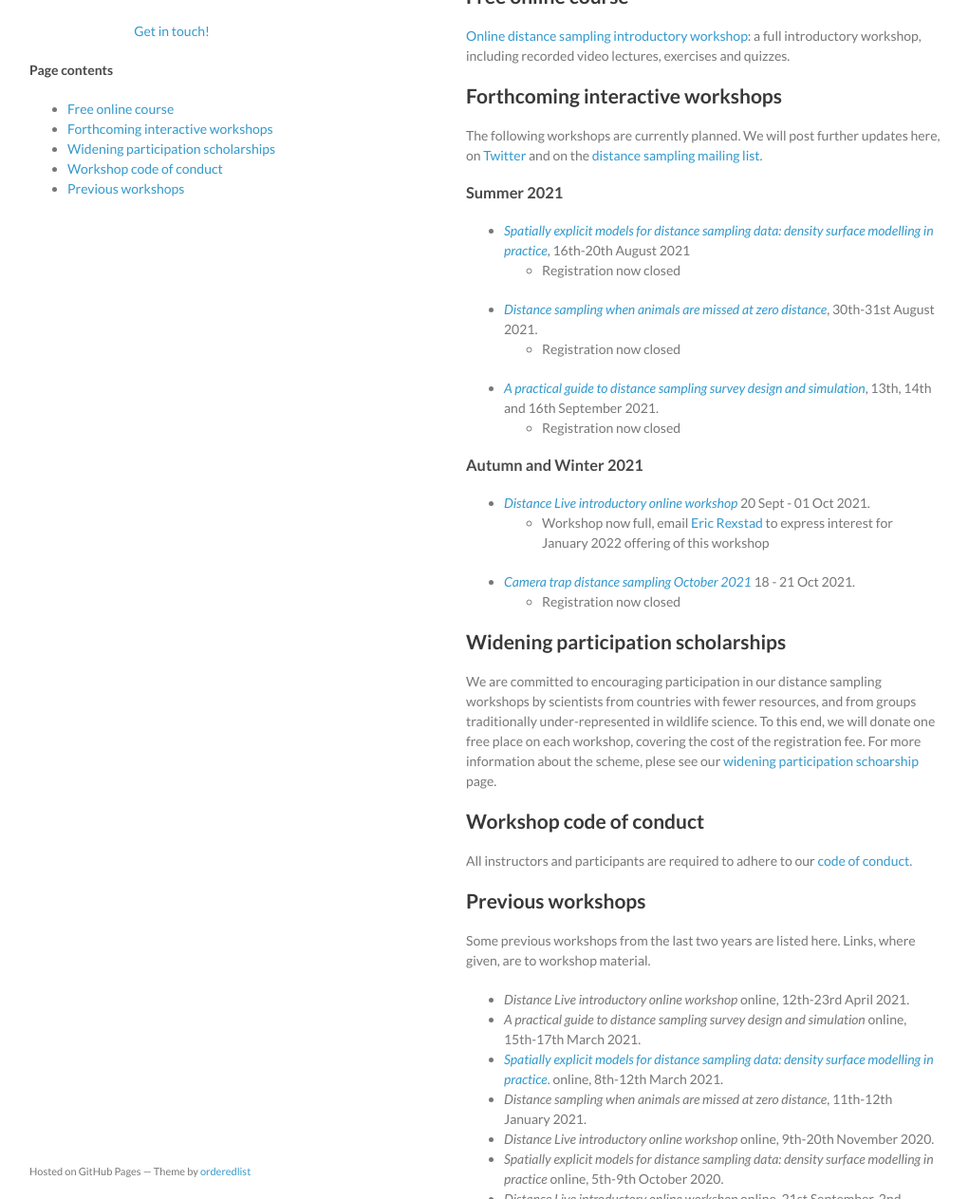
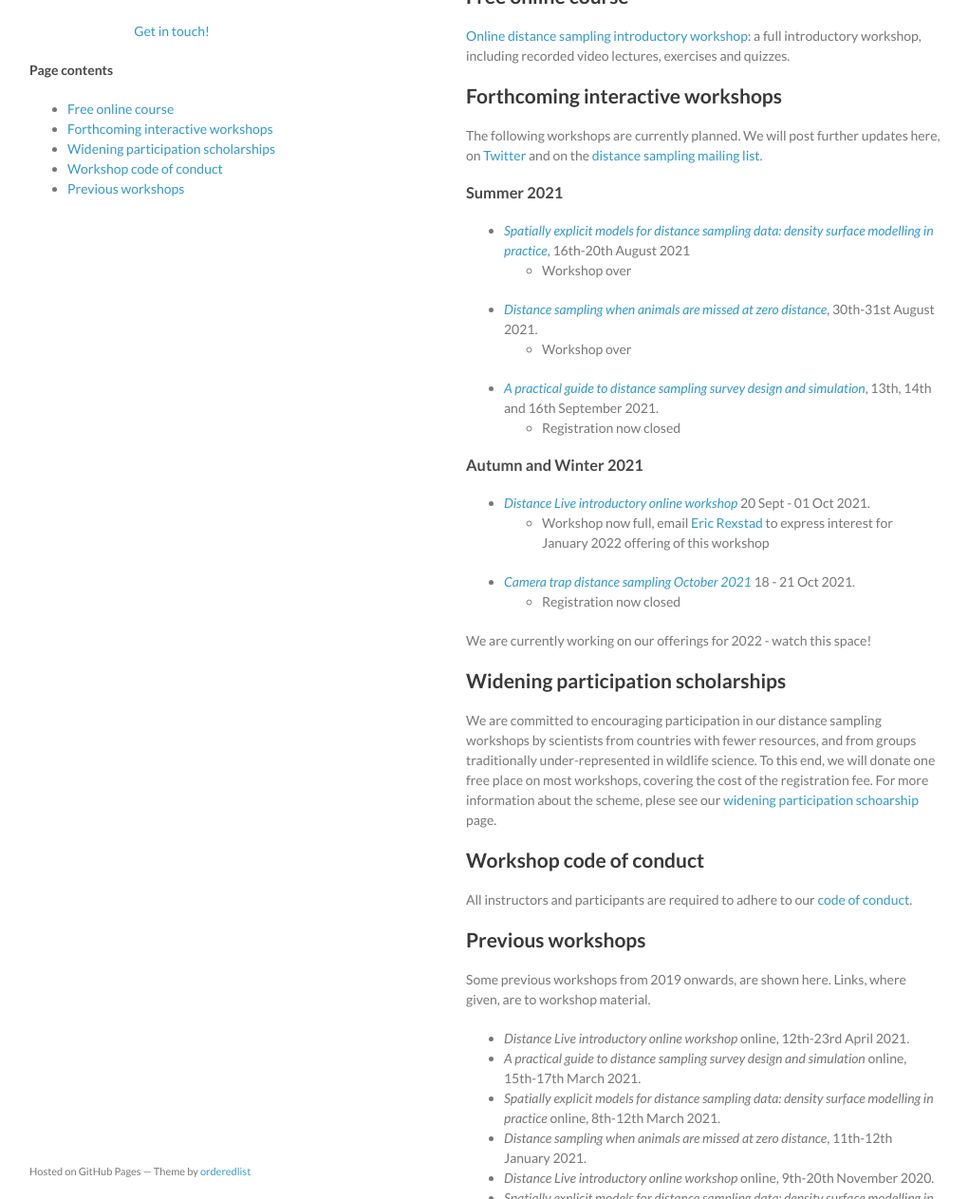
Before and after one commit to distanceworkshops/distanceworkshops.github.io, a Jekyll site: the page built from index.md, in a window 1280 px wide and 1400 px high, cut to the strip 137-1400 px from the top of the window. Shown: the whole strip at 95% size, without its empty margins (129-1150 px from the left). Built offline with Jekyll 4.4.1, drawn with Linux system fonts in a browser that asks for light colours.

Commit message:
General update, including tightening wording on scholarships

```diff
--- a/index.md
+++ b/index.md
@@ -20,9 +20,9 @@
 ### Summer 2021
 
 - [*Spatially explicit models for distance sampling data: density surface modelling in practice*](online-dsm-2021/), 16th-20th August 2021
-  - Registration now closed
+  - Workshop over
 - [*Distance sampling when animals are missed at zero distance*](mrds-aug-2021), 30th-31st August 2021.
-  - Registration now closed
+  - Workshop over
 - [*A practical guide to distance sampling survey design and simulation*](design-sept-2021), 13th, 14th and 16th September 2021.
   - Registration now closed
 
@@ -33,9 +33,11 @@
 - [*Camera trap distance sampling October 2021*](CTDS-Oct2021) 18 - 21 Oct 2021.
   - Registration now closed
 
+We are currently working on our offerings for 2022 - watch this space!
+
 ## Widening participation scholarships
 
-We are committed to encouraging participation in our distance sampling workshops by scientists from countries with fewer resources, and from groups traditionally under-represented in wildlife science. To this end, we will donate one free place on each workshop, covering the cost of the registration fee.  For more information about the scheme, plese see our [widening participation schoarship](widening-participation) page.
+We are committed to encouraging participation in our distance sampling workshops by scientists from countries with fewer resources, and from groups traditionally under-represented in wildlife science. To this end, we will donate one free place on most workshops, covering the cost of the registration fee.  For more information about the scheme, plese see our [widening participation schoarship](widening-participation) page.
 
 ## Workshop code of conduct
 
@@ -43,11 +45,11 @@
 
 ## Previous workshops
 
-Some previous workshops from the last two years are listed here. Links, where given, are to workshop material.
+Some previous workshops from 2019 onwards, are shown here. Links, where given, are to workshop material.
 
 - *Distance Live introductory online workshop* online, 12th-23rd April 2021.
 - *A practical guide to distance sampling survey design and simulation* online, 15th-17th March 2021.
-- [*Spatially explicit models for distance sampling data: density surface modelling in practice*.](https://workshops.distancesampling.org/online-dsm-2021) online, 8th-12th March 2021.
+- *Spatially explicit models for distance sampling data: density surface modelling in practice* online, 8th-12th March 2021.
 - *Distance sampling when animals are missed at zero distance*, 11th-12th January 2021.
 - *Distance Live introductory online workshop* online, 9th-20th November 2020.
 - *Spatially explicit models for distance sampling data: density surface modelling in practice* online, 5th-9th October 2020.
```
